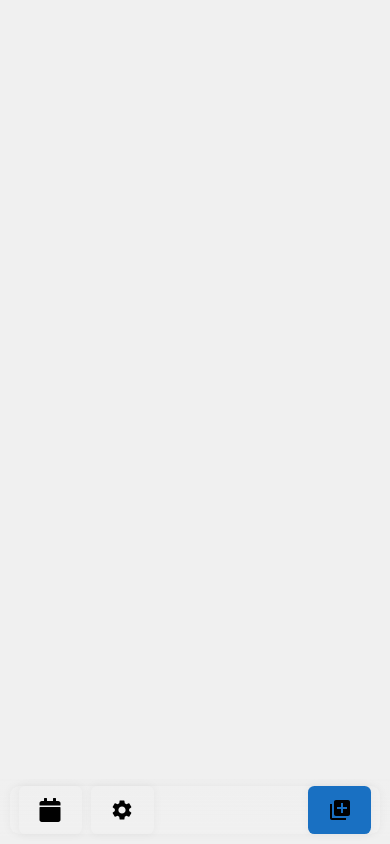
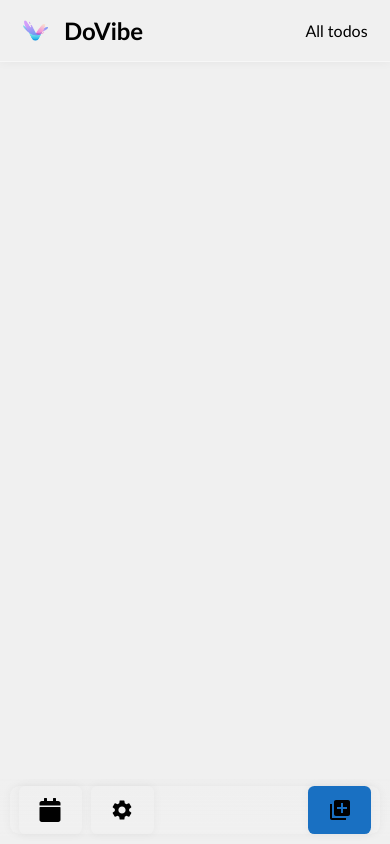
Before and after one commit to iNikAnn/DoVibe, a React (Create React App) app: page / in a window 390 px wide. Built offline with nearby package versions, Linux system fonts and the light colour scheme.

Commit message:
New: Added mobile header

```diff
--- a/src/components/TodoApp.jsx
+++ b/src/components/TodoApp.jsx
@@ -31,6 +31,7 @@ import MobileEditTodoForm from './mobile/MobileEditTodoForm';
 import SmallBtn from './buttons/SmallBtn';
 import DatePicker from './datepicker/DatePicker';
 import TodoDetails from './TodoDetails';
+import MobileHeader from './mobile/MobileHeader';
 
 function TodoApp() {
 	const isMobileVersion = window.matchMedia('(max-width: 576px)').matches;
@@ -511,6 +512,11 @@ function TodoApp() {
 		<div className={styles.todoApp}>
 			<div className={styles.content}>
 				{/* <h1>DoVibe</h1> */}
+				{isMobileVersion && (
+					<MobileHeader
+						date={date}
+					/>
+				)}
 
 				<AnimatePresence initial={false}>
 					{isInputBarVisible && (
--- a/src/components/TodoDetails.jsx
+++ b/src/components/TodoDetails.jsx
@@ -7,8 +7,6 @@ import TextBadge from './TextBadge';
 function TodoDetails({ title, desc, bin, isCompleted }) {
 	return (
 		<div className={styles.todoDetails}>
-			<div className={styles.separator} />
-
 			<div className={styles.info}>
 				<TextBadge
 					text={<span><strong>Date:</strong> {bin}</span>}
--- a/src/components/TodoList.jsx
+++ b/src/components/TodoList.jsx
@@ -237,7 +237,7 @@ function TodoList(props) {
 							let element = null;
 
 							if (isDateSeparator) {
-								element = <div>{item.bin}</div>;
+								element = <div>{new Date(item.bin).toLocaleDateString()}</div>;
 							} else {
 								element = (
 									<TodoItem
--- a/src/components/mobile/MobileBottomPopup.jsx
+++ b/src/components/mobile/MobileBottomPopup.jsx
@@ -43,7 +43,10 @@ function MobileBottomPopup({ title, children, onClose }) {
 				<div className={styles.dragHandle} />
 
 				{title && (
-					<h2 className={styles.title}>{title}</h2>
+					<>
+						<h2 className={styles.title}>{title}</h2>
+						<div className={styles.separator} />
+					</>
 				)}
 
 				{children}
--- /dev/null
+++ b/src/components/mobile/MobileHeader.jsx
@@ -0,0 +1,18 @@
+import styles from '../../css/MobileHeader.module.css';
+
+function MobileHeader({ date }) {
+	const viewMode = new Date(date).toLocaleDateString();
+
+	return (
+		<header className={styles.header}>
+			<div className={styles.logoWrapper}>
+				<span className={styles.logo} />
+				<h2>DoVibe</h2>
+			</div>
+
+			<span>{date ? viewMode : 'All todos'}</span>
+		</header>
+	);
+}
+
+export default MobileHeader;
--- a/src/components/mobile/MobileSettings.jsx
+++ b/src/components/mobile/MobileSettings.jsx
@@ -29,8 +29,6 @@ function MobileSettings(props) {
 
 	return (
 		<div className={styles.settings}>
-			<div className={styles.separator} />
-
 			<div className={styles.settingsItem}>
 				<span>Color scheme</span>
 
--- a/src/css/MobileBottomPopup.module.css
+++ b/src/css/MobileBottomPopup.module.css
@@ -38,3 +38,10 @@
 .title {
 	margin-bottom: 1rem;
 }
+
+.separator {
+	width: 100%;
+	height: 1px;
+	background-color: var(--bg-color-secondary);
+	margin-bottom: 1rem;
+}
--- /dev/null
+++ b/src/css/MobileHeader.module.css
@@ -0,0 +1,34 @@
+.header {
+	position: fixed;
+	top: 0;
+	left: 0;
+
+	display: flex;
+	align-items: center;
+
+	width: 100%;
+
+	background-color: var(--bg);
+	box-shadow: var(--box-shadow-primary);
+	/* border-radius: 0 0 var(--border-radius-primary) var(--border-radius-primary); */
+	border-bottom: 1px solid var(--bg-color-primary);
+
+	padding: 1rem 1.4rem;
+	z-index: 99;
+}
+
+/* logo */
+.logoWrapper {
+	display: flex;
+	align-items: center;
+	gap: 1rem;
+	margin-right: auto;
+}
+
+.logo {
+	display: inline-block;
+	width: 1.6rem;
+	height: 1.6rem;
+	background: url(../../public/icons/logo192-alpha.png) no-repeat center;
+	background-size: contain;
+}
--- a/src/css/TodoApp.module.css
+++ b/src/css/TodoApp.module.css
@@ -57,7 +57,7 @@
 
 	.content {
 		padding: 0.4rem;
-		padding-top: 0;
+		padding-top: 3.4rem;
 		margin: 0 auto;
 	}
 
```
